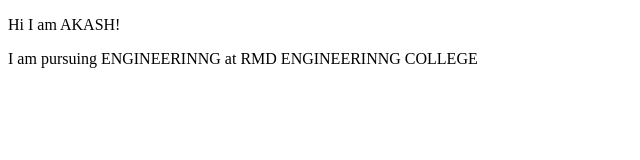
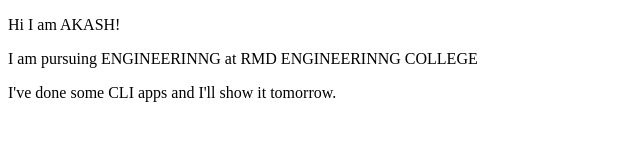
Before and after one commit to akashsundar9122000/sample-portfolio, a plain HTML site: page index.html in a window 1280 px wide. Shown: the whole page, without its empty margins (0-640 px from the left). Drawn offline with Linux system fonts and the light colour scheme.

Commit message:
update add project details

```diff
--- a/index.html
+++ b/index.html
@@ -10,5 +10,7 @@
     <p>Hi I am AKASH!</p>
 
     <p>I am pursuing ENGINEERINNG at RMD ENGINEERINNG COLLEGE</p>
+
+    I've done some CLI apps and I'll show it tomorrow.
 </body>
 </html>
```
